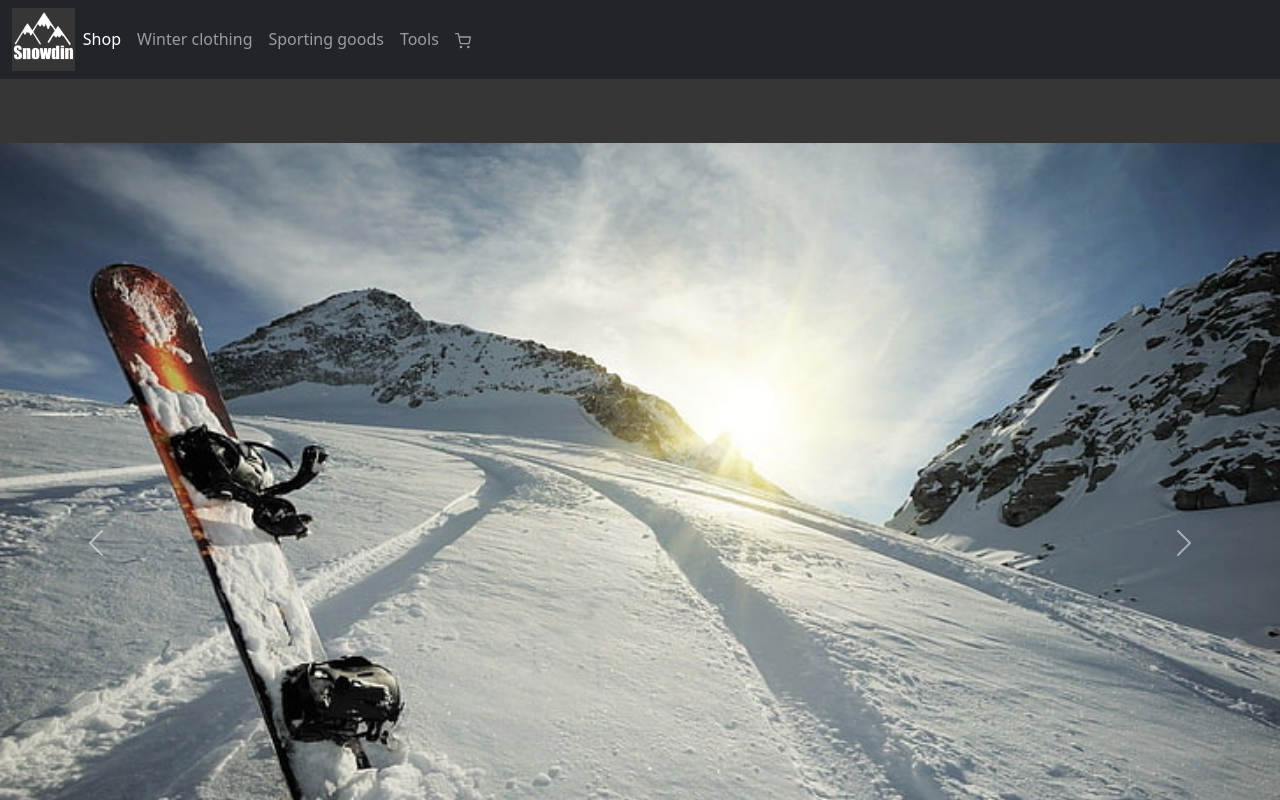
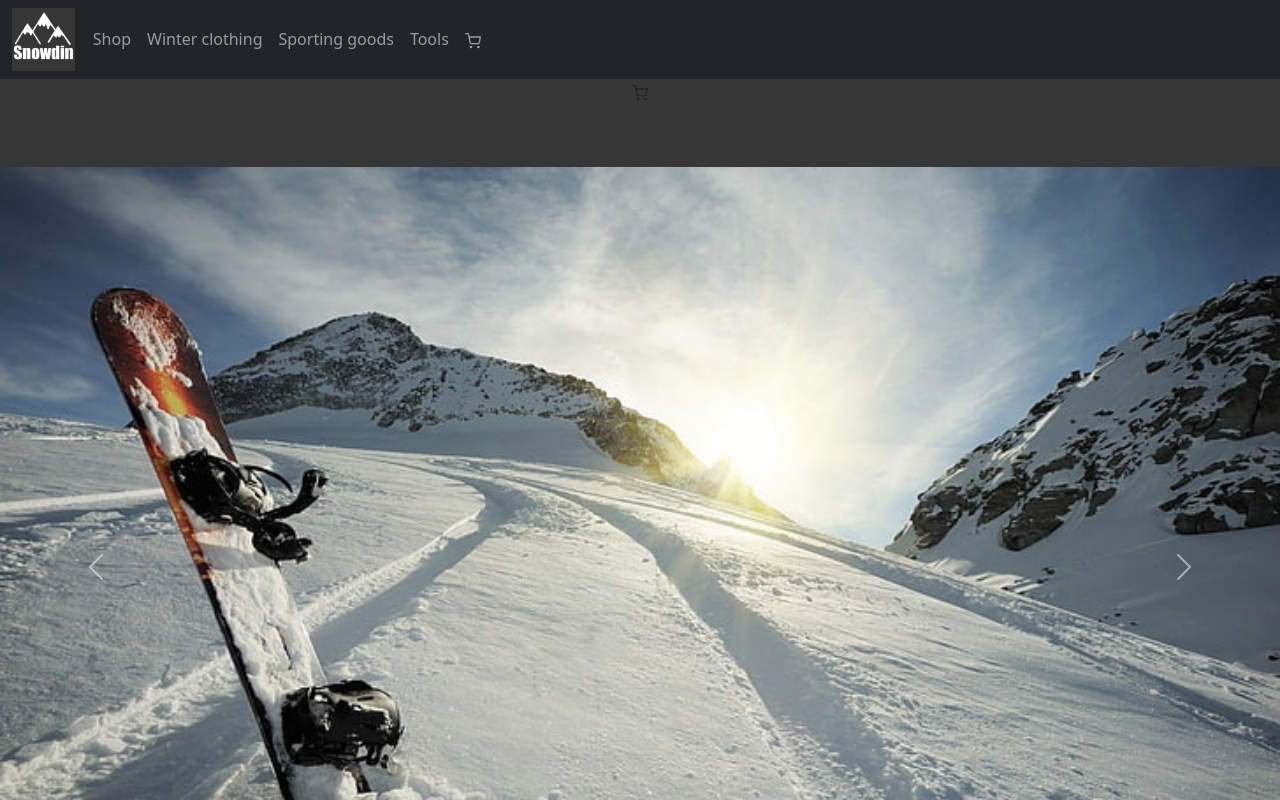
Before and after one commit to Marco-Pontiz/Snowdin, a React (Create React App) app in the folder my-app/: page /cart in a window 1280 px wide. Shown: the top 800 px of the page. Built offline with nearby package versions, Linux system fonts and the light colour scheme.

Commit message:
Agregando las rutas

```diff
--- a/my-app/package.json
+++ b/my-app/package.json
@@ -12,6 +12,7 @@
     "react-bootstrap": "^2.5.0",
     "react-dom": "^18.2.0",
     "react-icons": "^4.4.0",
+    "react-router-dom": "^6.3.0",
     "react-scripts": "5.0.1",
     "web-vitals": "^2.1.4"
   },
--- a/my-app/src/App.jsx
+++ b/my-app/src/App.jsx
@@ -1,23 +1,32 @@
-import logo from './logo.svg';
 import './App.css';
+import { BrowserRouter, Routes, Route } from 'react-router-dom'
 import Navbar from './components/Navbar';
 import ControlledCarousel from './components/Carousel.jsx';
 import ItemDetailContainer from './components/ItemDetailContainer/IndexDetail.jsx'
 import ItemListContainer from './container/ItemListContainer';
 import 'bootstrap/dist/css/bootstrap.min.css';
 import 'bootstrap-icons/font/bootstrap-icons.css';
+import CartWidget from './components/CartWidget';
 
 function App() {
 
   return (
+    <>
     <div className="App">
-      <Navbar />
-      <ControlledCarousel />
-      <ItemListContainer />
-      <ItemDetailContainer />
-      <main>
-      </main>
+      <BrowserRouter>
+        <Navbar />
+        <Routes>
+          <Route path='/' element={<ItemListContainer />} />
+          <Route path='/product/:idProducts' elemente={<ItemListContainer />}/>
+          <Route path='/category/:idCategory' element={<ItemListContainer />} />
+          <Route path='/cart' element={<CartWidget/>}/>
+        </Routes>
+        </BrowserRouter>
+        <ControlledCarousel />
+        <ItemListContainer />
+        <ItemDetailContainer />
     </div>
+    </>
   );
 }
 
--- a/my-app/src/components/Navbar.jsx
+++ b/my-app/src/components/Navbar.jsx
@@ -1,19 +1,20 @@
 import CartWidget from "./CartWidget.jsx";
 import imagenes from "../img/imagenes.jsx";
+import { NavLink } from "react-router-dom";
 
 const Navbar = () => {
     return(
         <nav class="navbar navbar-expand-lg bg-dark navbar-dark">
         <div class="container-fluid">
             <div className='img-l'>
-            <img className='img-ll'src={imagenes.img1} alt='Company logo'></img>
+            <img className='img-ll'src={imagenes.img1} alt='Snowdin-Logo'></img>
             </div>
             <button class="navbar-toggler" type="button" data-bs-toggle="collapse" data-bs-target="#navbarNavAltMarkup" aria-controls="navbarNavAltMarkup" aria-expanded="false" aria-label="Toggle navigation">
             <span class="navbar-toggler-icon"></span>
             </button>
             <div class="collapse navbar-collapse" id="navbarNavAltMarkup">
-            <div class="navbar-nav">
-                <a class="nav-link active" aria-current="page" href="#">Shop</a>
+            <div class="navbar-nav" style={{marginLeft:10}}>
+                <a class="nav-link" aria-current="page">Shop</a>
                 <a class="nav-link" href="#">Winter clothing</a>
                 <a class="nav-link" href="#">Sporting goods</a>
                 <a class="nav-link" href="#">Tools</a>
--- a/my-app/src/container/ItemListContainer.jsx
+++ b/my-app/src/container/ItemListContainer.jsx
@@ -1,6 +1,7 @@
 import ItemCount from "./ItemCount";
 import ItemList from "../Item/ItemList";
 import React, {useEffect,useState} from 'react'
+import { useParams } from "react-router-dom";
 
 const ItemListContainer = (greeting) => {
 const Elements = [
@@ -9,6 +10,7 @@ const Elements = [
     { id:3, image:"https://www.estiber.com/blog/wp-content/uploads/2019/10/baston-esqui.jpg", title:"Snow Sticks", subtitle:"Perfect ski poles"}
 ]
 const [data, setData] = useState([]);
+const { idProducts } = useParams();
 
     useEffect(() =>{
         const getData = new Promise(resolve => {
```
Also changed, not shown: 1 other file (tests, documents, lock files or other folders).
